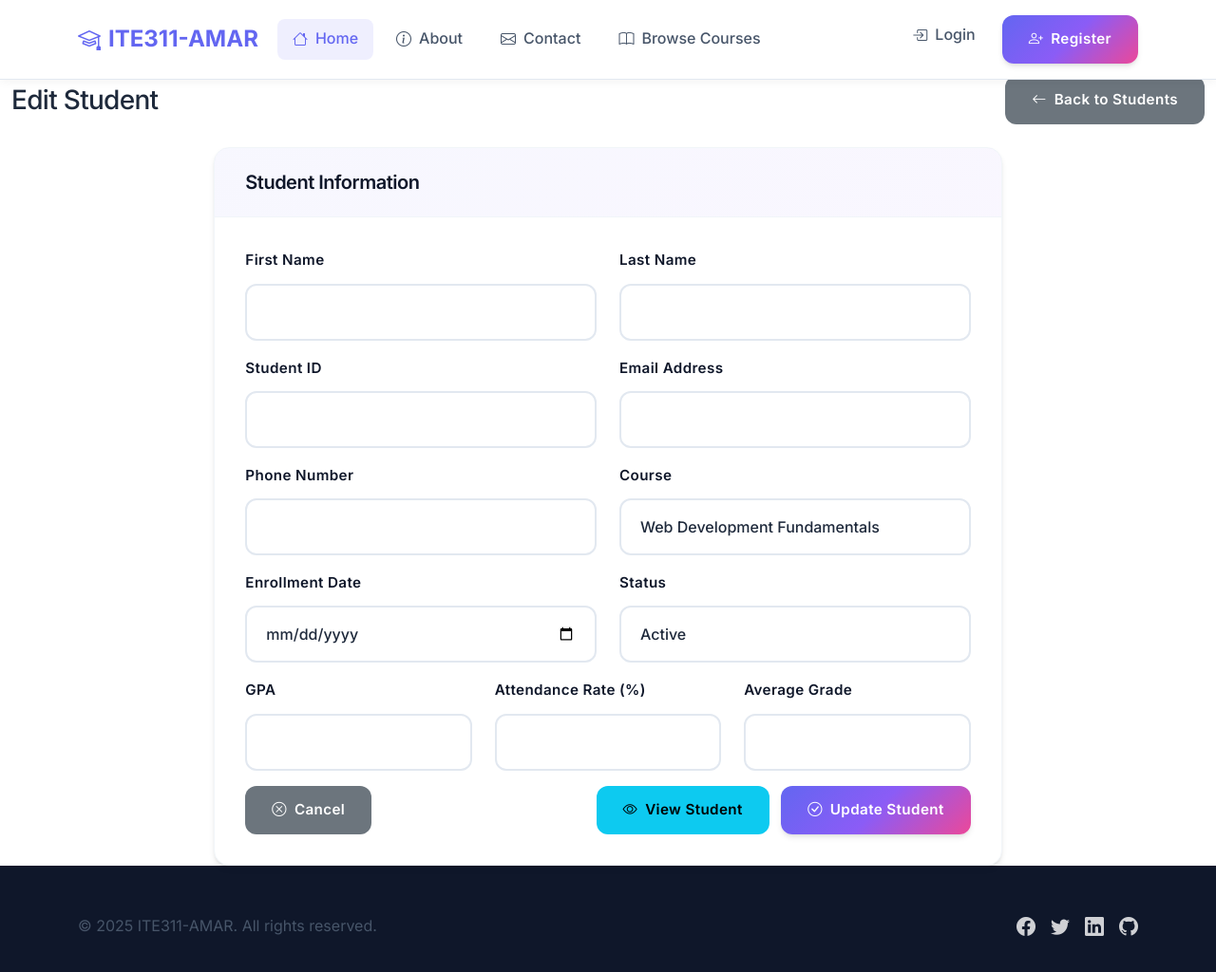
After one commit to amariryljade-maker/WebSystem-ITE311, a CodeIgniter 4 app: the page made by app/Views/instructor/edit_student.php in a window 1280 px wide. The commit adds this page. Shown: the whole page at 95% size. Run offline with PHP 8.4 and a stand-in for CodeIgniter, Linux system fonts and the light colour scheme; the template is opened without the code that fills it, so the values that code supplies are empty; some libraries are stand-ins or nearby versions.

Commit message:
ROLE BASE Implementation - Add student management functionality

```diff
--- /dev/null
+++ b/app/Views/instructor/edit_student.php
@@ -0,0 +1,218 @@
+<?= $this->extend('template') ?>
+
+<?= $this->section('content') ?>
+<div class="container-fluid">
+    <div class="d-sm-flex align-items-center justify-content-between mb-4">
+        <h1 class="h3 mb-0 text-gray-800">Edit Student</h1>
+        <a href="<?= site_url('instructor/students') ?>" class="btn btn-modern btn-secondary">
+            <i class="bi bi-arrow-left me-2"></i>Back to Students
+        </a>
+    </div>
+
+    <div class="row justify-content-center">
+        <div class="col-lg-8">
+            <div class="card card-modern">
+                <div class="card-header">
+                    <h5 class="mb-0">Student Information</h5>
+                </div>
+                <div class="card-body">
+                    <?php if (session()->getFlashdata('error')): ?>
+                        <div class="alert alert-danger alert-dismissible fade show" role="alert">
+                            <?= session()->getFlashdata('error') ?>
+                            <button type="button" class="btn-close" data-bs-dismiss="alert"></button>
+                        </div>
+                    <?php endif; ?>
+
+                    <?php if (session()->getFlashdata('success')): ?>
+                        <div class="alert alert-success alert-dismissible fade show" role="alert">
+                            <?= session()->getFlashdata('success') ?>
+                            <button type="button" class="btn-close" data-bs-dismiss="alert"></button>
+                        </div>
+                    <?php endif; ?>
+
+                    <form action="<?= site_url('instructor/students/edit/' . $student['id']) ?>" method="post">
+                        <?= csrf_field() ?>
+
+                        <div class="row">
+                            <div class="col-md-6 mb-3">
+                                <label for="first_name" class="form-label">First Name</label>
+                                <input type="text" class="form-control" id="first_name" name="first_name"
+                                       value="<?= esc($student['first_name']) ?>" required>
+                            </div>
+                            <div class="col-md-6 mb-3">
+                                <label for="last_name" class="form-label">Last Name</label>
+                                <input type="text" class="form-control" id="last_name" name="last_name"
+                                       value="<?= esc($student['last_name']) ?>" required>
+                            </div>
+                        </div>
+
+                        <div class="row">
+                            <div class="col-md-6 mb-3">
+                                <label for="student_id" class="form-label">Student ID</label>
+                                <input type="text" class="form-control" id="student_id" name="student_id"
+                                       value="<?= esc($student['student_id']) ?>" required>
+                            </div>
+                            <div class="col-md-6 mb-3">
+                                <label for="email" class="form-label">Email Address</label>
+                                <input type="email" class="form-control" id="email" name="email"
+                                       value="<?= esc($student['email']) ?>" required>
+                            </div>
+                        </div>
+
+                        <div class="row">
+                            <div class="col-md-6 mb-3">
+                                <label for="phone" class="form-label">Phone Number</label>
+                                <input type="tel" class="form-control" id="phone" name="phone"
+                                       value="<?= esc($student['phone']) ?>">
+                            </div>
+                            <div class="col-md-6 mb-3">
+                                <label for="course" class="form-label">Course</label>
+                                <select class="form-select" id="course" name="course" required>
+                                    <option value="Web Development Fundamentals" <?= $student['course'] == 'Web Development Fundamentals' ? 'selected' : '' ?>>
+                                        Web Development Fundamentals
+                                    </option>
+                                    <option value="Database Management Systems" <?= $student['course'] == 'Database Management Systems' ? 'selected' : '' ?>>
+                                        Database Management Systems
+                                    </option>
+                                    <option value="Python Programming" <?= $student['course'] == 'Python Programming' ? 'selected' : '' ?>>
+                                        Python Programming
+                                    </option>
+                                </select>
+                            </div>
+                        </div>
+
+                        <div class="row">
+                            <div class="col-md-6 mb-3">
+                                <label for="enrollment_date" class="form-label">Enrollment Date</label>
+                                <input type="date" class="form-control" id="enrollment_date" name="enrollment_date"
+                                       value="<?= esc($student['enrollment_date']) ?>" required>
+                            </div>
+                            <div class="col-md-6 mb-3">
+                                <label for="status" class="form-label">Status</label>
+                                <select class="form-select" id="status" name="status" required>
+                                    <option value="active" <?= $student['status'] == 'active' ? 'selected' : '' ?>>Active</option>
+                                    <option value="inactive" <?= $student['status'] == 'inactive' ? 'selected' : '' ?>>Inactive</option>
+                                    <option value="suspended" <?= $student['status'] == 'suspended' ? 'selected' : '' ?>>Suspended</option>
+                                </select>
+                            </div>
+                        </div>
+
+                        <div class="row">
+                            <div class="col-md-4 mb-3">
+                                <label for="gpa" class="form-label">GPA</label>
+                                <input type="number" class="form-control" id="gpa" name="gpa"
+                                       value="<?= esc($student['gpa']) ?>" min="0" max="4" step="0.1">
+                            </div>
+                            <div class="col-md-4 mb-3">
+                                <label for="attendance_rate" class="form-label">Attendance Rate (%)</label>
+                                <input type="number" class="form-control" id="attendance_rate" name="attendance_rate"
+                                       value="<?= esc($student['attendance_rate']) ?>" min="0" max="100">
+                            </div>
+                            <div class="col-md-4 mb-3">
+                                <label for="average_grade" class="form-label">Average Grade</label>
+                                <input type="number" class="form-control" id="average_grade" name="average_grade"
+                                       value="<?= esc($student['average_grade']) ?>" min="0" max="100">
+                            </div>
+                        </div>
+
+                        <div class="d-flex justify-content-between">
+                            <a href="<?= site_url('instructor/students') ?>" class="btn btn-modern btn-secondary">
+                                <i class="bi bi-x-circle me-2"></i>Cancel
+                            </a>
+                            <div>
+                                <a href="<?= site_url('instructor/students/view/' . $student['id']) ?>" class="btn btn-modern btn-info me-2">
+                                    <i class="bi bi-eye me-2"></i>View Student
+                                </a>
+                                <button type="submit" class="btn btn-modern btn-primary">
+                                    <i class="bi bi-check-circle me-2"></i>Update Student
+                                </button>
+                            </div>
+                        </div>
+                    </form>
+                </div>
+            </div>
+        </div>
+    </div>
+</div>
+
+<script>
+document.addEventListener('DOMContentLoaded', function() {
+    // Form validation
+    const form = document.querySelector('form');
+    form.addEventListener('submit', function(e) {
+        let isValid = true;
+
+        // Validate required fields
+        const requiredFields = form.querySelectorAll('[required]');
+        requiredFields.forEach(field => {
+            if (!field.value.trim()) {
+                field.classList.add('is-invalid');
+                isValid = false;
+            } else {
+                field.classList.remove('is-invalid');
+            }
+        });
+
+        // Validate email format
+        const emailField = document.getElementById('email');
+        const emailRegex = /^[^\s@]+@[^\s@]+\.[^\s@]+$/;
+        if (emailField.value && !emailRegex.test(emailField.value)) {
+            emailField.classList.add('is-invalid');
+            isValid = false;
+        }
+
+        // Validate GPA range
+        const gpaField = document.getElementById('gpa');
+        if (gpaField.value && (parseFloat(gpaField.value) < 0 || parseFloat(gpaField.value) > 4)) {
+            gpaField.classList.add('is-invalid');
+            isValid = false;
+        }
+
+        // Validate attendance rate range
+        const attendanceField = document.getElementById('attendance_rate');
+        if (attendanceField.value && (parseInt(attendanceField.value) < 0 || parseInt(attendanceField.value) > 100)) {
+            attendanceField.classList.add('is-invalid');
+            isValid = false;
+        }
+
+        // Validate average grade range
+        const gradeField = document.getElementById('average_grade');
+        if (gradeField.value && (parseInt(gradeField.value) < 0 || parseInt(gradeField.value) > 100)) {
+            gradeField.classList.add('is-invalid');
+            isValid = false;
+        }
+
+        if (!isValid) {
+            e.preventDefault();
+            showAlert('Please correct the errors in the form.', 'danger');
+        }
+    });
+
+    // Remove validation classes on input
+    const inputs = form.querySelectorAll('input, select');
+    inputs.forEach(input => {
+        input.addEventListener('input', function() {
+            this.classList.remove('is-invalid');
+        });
+    });
+});
+
+function showAlert(message, type) {
+    const alertDiv = document.createElement('div');
+    alertDiv.className = `alert alert-${type} alert-dismissible fade show`;
+    alertDiv.innerHTML = `
+        ${message}
+        <button type="button" class="btn-close" data-bs-dismiss="alert"></button>
+    `;
+
+    const container = document.querySelector('.card-body');
+    container.insertBefore(alertDiv, container.firstChild);
+
+    // Auto dismiss after 5 seconds
+    setTimeout(() => {
+        alertDiv.remove();
+    }, 5000);
+}
+</script>
+
+<?= $this->endSection() ?>
--- a/app/Views/teacher/students.php
+++ b/app/Views/teacher/students.php
@@ -19,7 +19,7 @@
             <!-- Student Statistics -->
             <div class="row mb-4">
                 <div class="col-md-3">
-                    <div class="card border-left-primary shadow h-100 py-2">
+                    <div class="card border-left-primary shadow h-100 py-2" style="background: gray;">
                         <div class="card-body">
                             <div class="row no-gutters align-items-center">
                                 <div class="col mr-2">
```
Also changed, not shown: app/Views/instructor/courses.php (+377 -0 lines).
